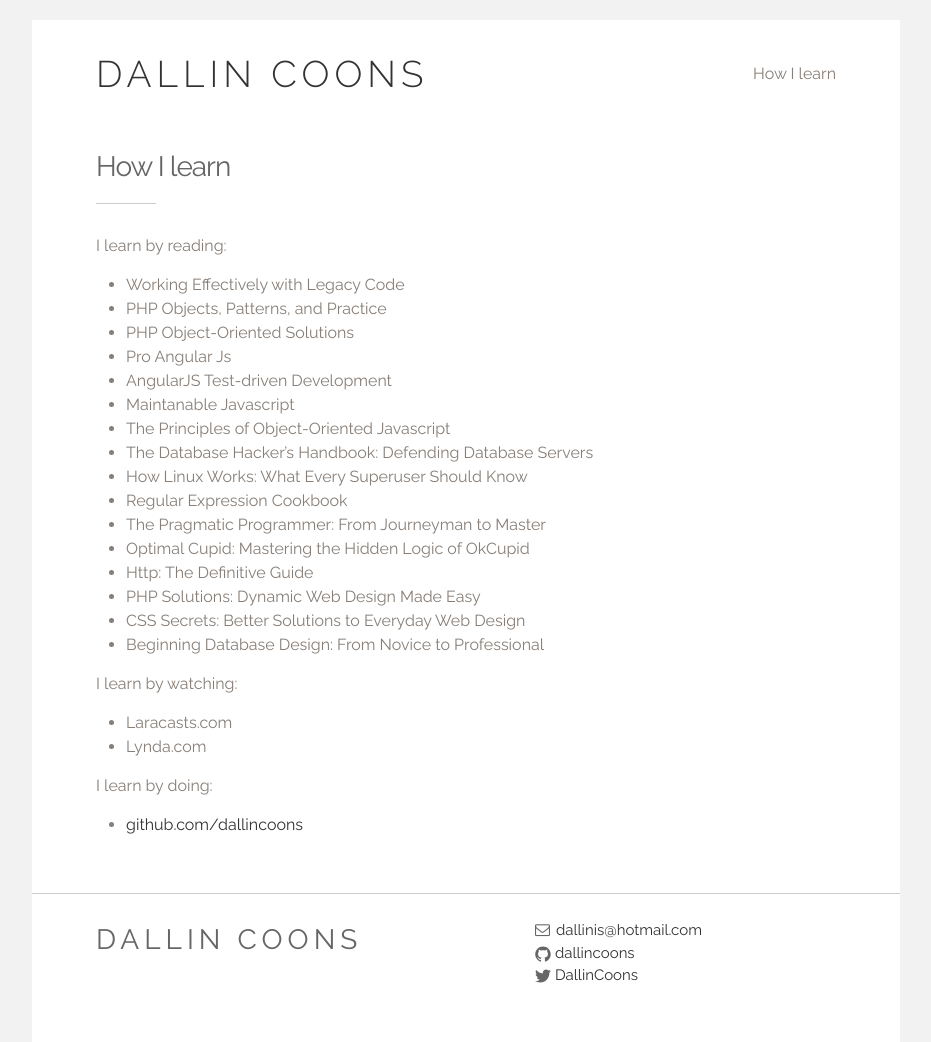
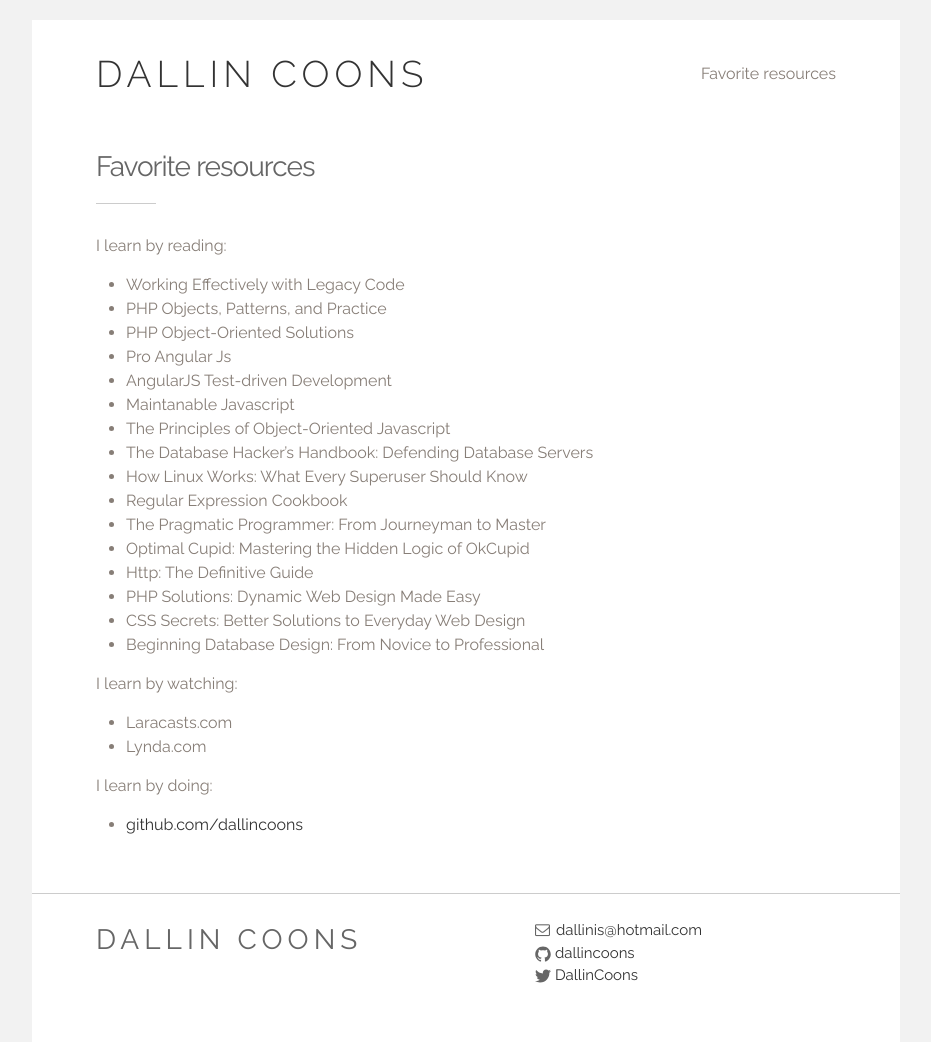
Before and after one commit to dallincoons/dallincoons.github.io, a Jekyll site: the page built from education.md, in a window 1280 px wide. Shown: the whole page, without its empty margins (174-1105 px from the left). Built offline with Jekyll 4.4.1, drawn with Linux system fonts in a browser that asks for light colours; nearby versions of some CDN libraries; library files that are not in the unit come from our copies.

Commit message:
change title of resourses page

```diff
--- a/education.md
+++ b/education.md
@@ -1,6 +1,6 @@
 ---
 layout: page
-title: How I learn
+title: Favorite resources
 permalink: /education/
 ---
 
```
